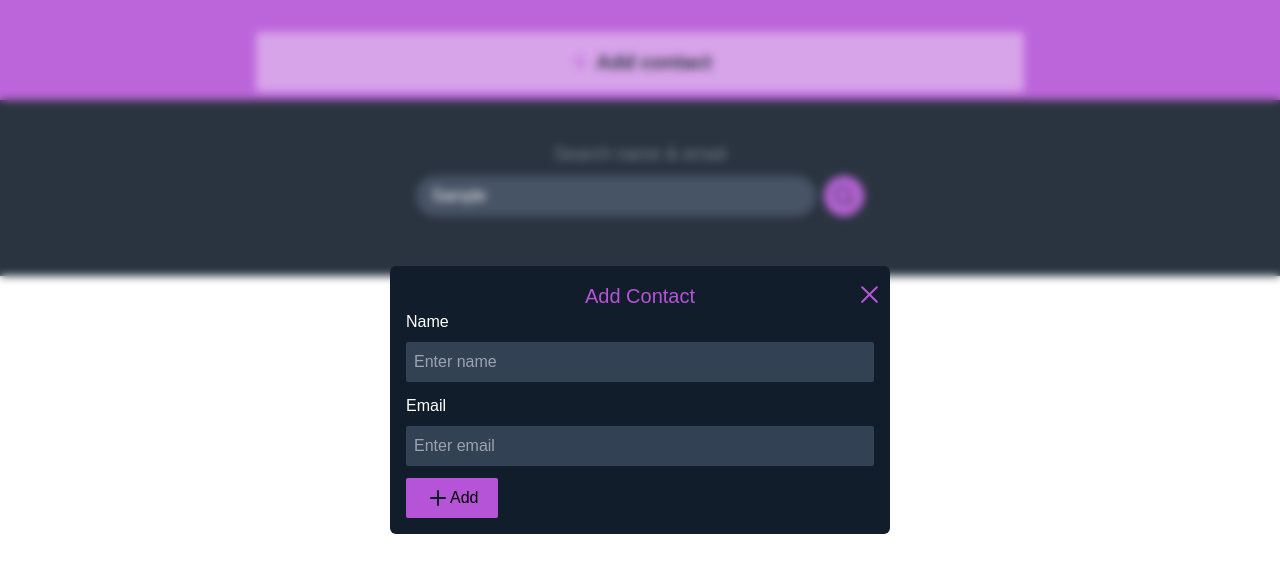
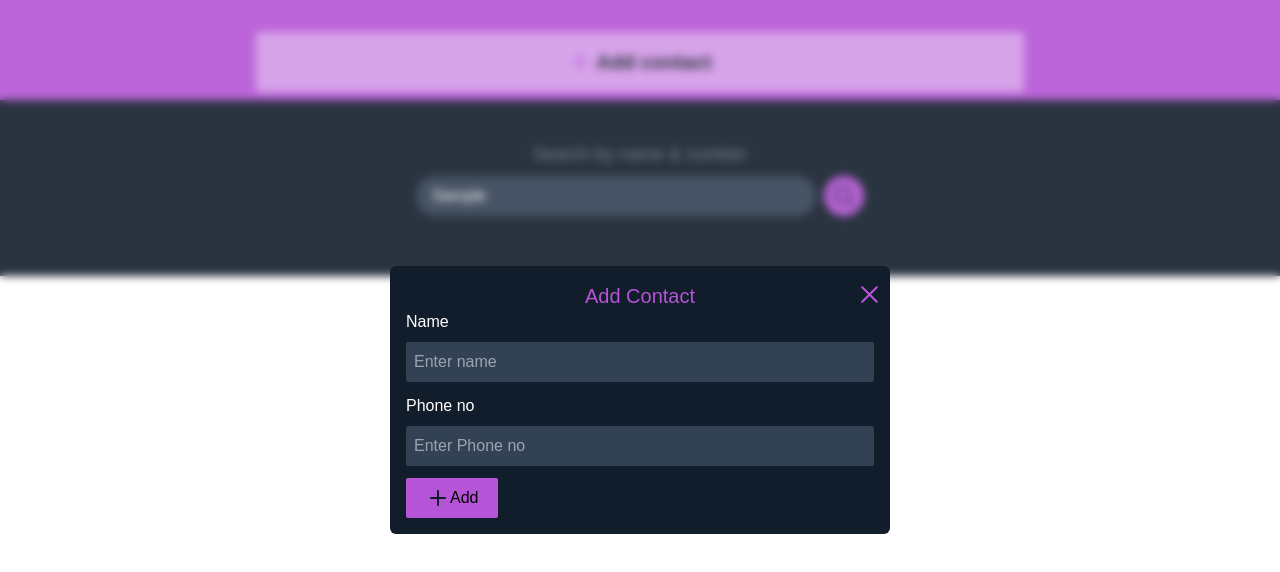
Before and after one commit to Firdosh01/Contact-manager, a React (Create React App) app: page / in a window 1280 px wide. Both pictures are taken after typing "Sample" into the empty fields and a click on the button "Add contact". Shown: the top 572 px of the page. Built offline with nearby package versions, Linux system fonts and the light colour scheme.

Commit message:
minor changes  email to number

```diff
--- a/src/App.js
+++ b/src/App.js
@@ -17,7 +17,7 @@ function App() {
   }, [addContacts]);
 
   const handleContacts = (data) => {
-    if(addContacts.findIndex((contacts) => contacts.data.email === data.email) === -1){
+    if(addContacts.findIndex((contacts) => contacts.data.number === data.number) === -1){
       setAddContacts([...addContacts, {data, id:uuidv4()}]);
     }
   };
@@ -59,9 +59,7 @@ function App() {
           <AddContactModal
             setAddContactModal={setAddContactModal}
             handleContacts={handleContacts}
-          >
-            ok
-          </AddContactModal>
+          />
         )}
       </div>
     </div>
--- a/src/components/AddContactModal.js
+++ b/src/components/AddContactModal.js
@@ -8,10 +8,8 @@ export default function AddContactModal({
 }) {
   const [contact, setContact] = useState({
     name: "",
-    email: "",
+    number: "",
   });
-
-
 
   const changeHandler = (e) => {
     setContact((prevData) => ({
@@ -22,7 +20,7 @@ export default function AddContactModal({
 
   const handleAddContacts = (e) => {
     e.preventDefault()
-    if (contact.name === "" || contact.email === "") {
+    if (contact.name === "" || contact.number === "") {
       alert("Please enter contact details")
     } else {
       handleContacts(contact);
@@ -73,16 +71,16 @@ export default function AddContactModal({
             />
           </div>
           <div className="flex flex-col gap-2">
-            <label htmlFor="Email" className="text-white ">
-              Email
+            <label htmlFor="number" className="text-white ">
+              Phone no
             </label>
             <input
               type="text"
-              id="Email"
-              name="email"
-              placeholder="Enter email"
+              id="number"
+              name="number"
+              placeholder="Enter Phone no"
               className="p-2 text-white rounded-sm outline-none bg-slate-700"
-              value={contact.email}
+              value={contact.number}
               onChange={changeHandler}
             />
           </div>
--- a/src/components/ContactLists.js
+++ b/src/components/ContactLists.js
@@ -4,16 +4,15 @@ import React, { useState } from "react";
 import { BiSolidEdit } from "react-icons/bi";
 import { MdDelete } from "react-icons/md";
 
-export default function ContactLists({ contactLists, handleDeleteContact}) {
-console.log(contactLists)
-const [editContactData, setEditContactData] = useState([])
+export default function ContactLists({ contactLists, handleDeleteContact }) {
+  console.log(contactLists);
+  const [editContactData, setEditContactData] = useState([]);
 
-
-const editData = (id) => {
-console.log(id)
-setEditContactData(contactLists.filter((ids) => ids !== id ))
-console.log(editContactData)
-}
+  const editData = (id) => {
+    console.log(id);
+    setEditContactData(contactLists.filter((ids) => ids !== id));
+    console.log(editContactData);
+  };
 
   return (
     <div>
@@ -47,16 +46,22 @@ console.log(editContactData)
             </svg>
           </div>
           <div>
-            <h3 className="text-xl text-white">{contactLists?.data.name}</h3>
-            <p className="text-sm text-slate-400">{contactLists?.data.email}</p>
+            <h3 className="text-xl text-white capitalize">{contactLists?.data.name}</h3>
+            <p className="text-sm text-slate-400">{contactLists?.data.number}</p>
           </div>
         </div>
 
         <div className="flex gap-2">
-          <div className="text-2xl text-[#B554D7] cursor-pointer"  onClick={() => editData(contactLists.id)}>
+          <div
+            className="text-2xl text-[#B554D7] cursor-pointer"
+            onClick={() => editData(contactLists.id)}
+          >
             <BiSolidEdit />
           </div>
-          <div className="text-2xl text-[#B554D7] cursor-pointer" onClick={() => handleDeleteContact(contactLists)}>
+          <div
+            className="text-2xl text-[#B554D7] cursor-pointer"
+            onClick={() => handleDeleteContact(contactLists)}
+          >
             <MdDelete />
           </div>
         </div>
--- a/src/components/Contacts.js
+++ b/src/components/Contacts.js
@@ -2,7 +2,6 @@ import React from "react";
 
 /** components */
 import ContactLists from "./ContactLists";
-import AddContactModal from "./AddContactModal";
 
 export default function Contacts({
   addContacts,
@@ -12,7 +11,7 @@ export default function Contacts({
     <div>
       <div className="bg-[#121D2B] py-10">
         <div className="flex flex-col items-center justify-center">
-          <p className="pb-2 text-lg text-gray-500">Search name & email</p>
+          <p className="pb-2 text-lg text-gray-500">Search by name & number</p>
           <div className="flex gap-2">
             <input
               type="text"
@@ -44,10 +43,6 @@ export default function Contacts({
           ))}
         </div>
       </div>
-
-      {/* <div>
-        {addContactModal  && ( <AddContactModal setAddContactModal={setAddContactModal} handleContacts={handleContacts} /> )}
-      </div> */}
     </div>
   );
 }
```
